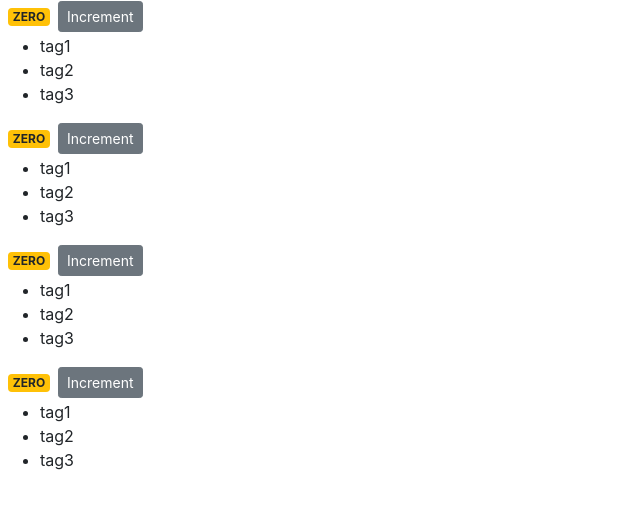
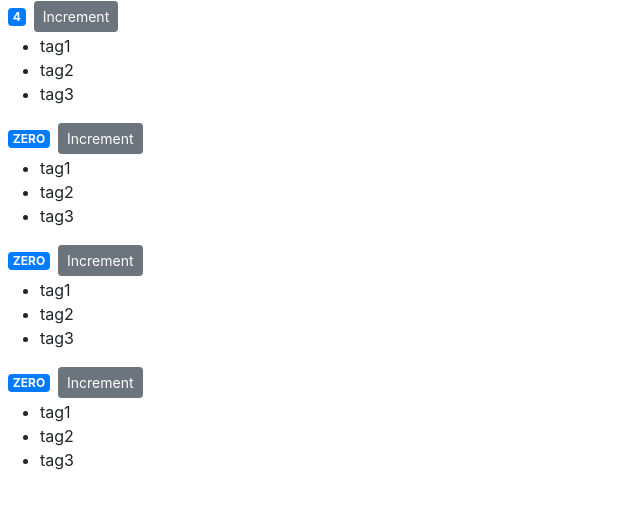
Before and after one commit to Delabove/react-app, a React (Create React App) app: page / in a window 1280 px wide. Shown: the top 508 px of the page, without its empty margins (0-640 px from the left). Built offline with nearby package versions, Linux system fonts and the light colour scheme.

Commit message:
debugged a gap in the curriculum

```diff
--- a/src/components/counter.jsx
+++ b/src/components/counter.jsx
@@ -2,7 +2,7 @@
 
 class Counter extends Component {
   state = {
-    count: 0,
+    value: this.props.value,
     tags: ["tag1", "tag2", "tag3"],
   };
 
@@ -18,15 +18,16 @@
   // }
 
   //using an arrow function is another way to "inherit" "this" bc they don't rebind
-  handleIncrement = (product) => {
-    console.log(product);
+  handleIncrement = () => {
     // this.state.count = this.state.count++;
     //explicitly tell react what it has changed
-    this.setState({ count: this.state.count + 1 });
+    this.setState({ value: this.state.value + 1 });
   };
 
   render() {
+    console.log("props", this.props);
     // jsx expression that gets compiled as React.createElement()
+    // console.log("props", this.props);
     return (
       <React.Fragment>
         <span className={this.getBadgeClasses()}>{this.formatCount()}</span>
@@ -64,8 +65,8 @@
     // return this.state.count === 0 ? "Zero" : this.state.count;
 
     // improvement on code with object destructuring:
-    const { count } = this.state;
-    return count === 0 ? "ZERO" : count;
+    const { value } = this.state;
+    return value === 0 ? "ZERO" : value;
   }
 }
 export default Counter;
--- a/src/components/counters.jsx
+++ b/src/components/counters.jsx
@@ -4,7 +4,7 @@
 class Counters extends Component {
   state = {
     counters: [
-      { id: 1, value: 0 },
+      { id: 1, value: 4 },
       { id: 2, value: 0 },
       { id: 3, value: 0 },
       { id: 4, value: 0 },
@@ -14,7 +14,9 @@
     return (
       <div>
         {this.state.counters.map((counter) => (
-          <Counter key={counter.id} />
+          <Counter key={counter.id} value={counter.value} selected={true}>
+            <h4>Title</h4>
+          </Counter>
         ))}
       </div>
     );
```
